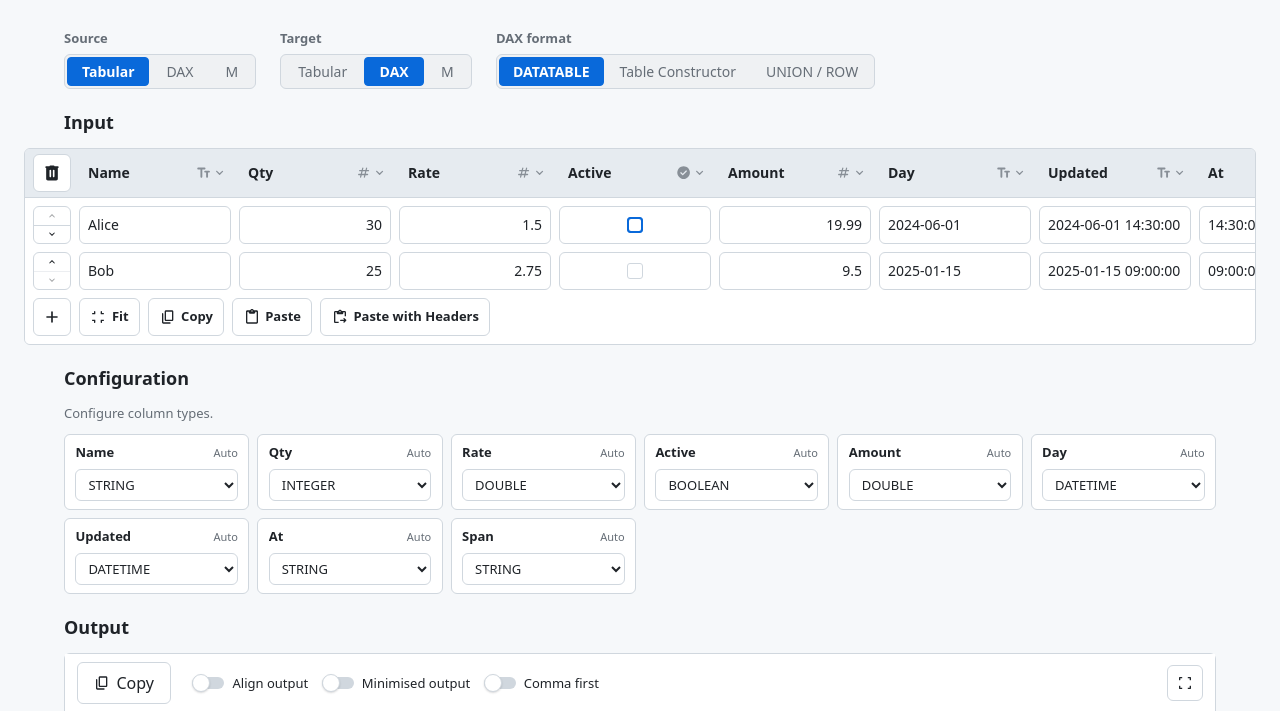
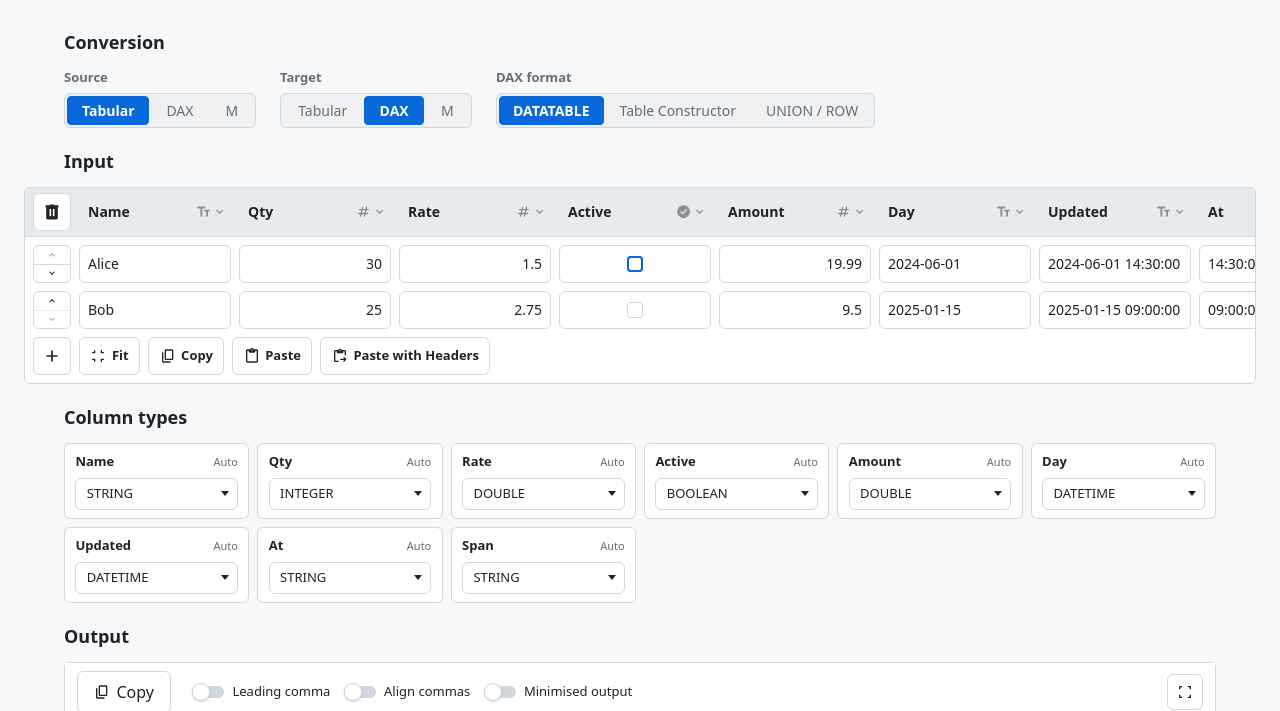
Before and after one commit to filcuk/pbi-tabulator, a website with bundled scripts: page index.html in a window 1280 px wide. Both pictures are taken after a click on the button "Locked". Shown: the part 89-800 px from the top of the page. Built offline with nearby package versions, Linux system fonts and the light colour scheme; no server answers.

Commit message:
Final adjustments
Fix dropdown not using component

```diff
--- a/app/converter-app.js
+++ b/app/converter-app.js
@@ -4,6 +4,7 @@
 
 import { setHidden } from "./utils/dom.js";
 import { initSegmentedControl } from "./components/segmented-control.js";
+import { initDropdown } from "./components/dropdown.js";
 import {
   formatClipboardTable,
   initTabularInput,
@@ -344,6 +345,13 @@ export function initConverterApp({ root = document } = {}) {
 
   /** @type {Map<string, ColumnTypeConfig>} */
   const typeConfig = new Map();
+  /** @type {Array<ReturnType<typeof initDropdown>>} */
+  let configDropdowns = [];
+
+  function destroyConfigDropdowns() {
+    for (const dropdown of configDropdowns) dropdown?.destroy?.();
+    configDropdowns = [];
+  }
 
   const inputTabular = initTabularInput(root.querySelector("#input-tabular"), {
     columns: model.columns,
@@ -648,8 +656,86 @@ export function initConverterApp({ root = document } = {}) {
     });
   }
 
+  /**
+   * @param {import("./convert/model.js").Column} col
+   * @param {ColumnTypeConfig} cfg
+   * @param {readonly import("./convert/output-types.js").OutputTypeOption[]} options
+   */
+  function createTypeDropdown(col, cfg, options) {
+    const selected =
+      options.find((opt) => opt.value === cfg.outputType) ?? {
+        value: cfg.outputType,
+        label: cfg.outputType,
+      };
+    const menuOptions = options.some((opt) => opt.value === selected.value)
+      ? options
+      : [...options, selected];
+    const menuId = `converter-config-type-menu-${col.id}`;
+
+    const dropdown = document.createElement("div");
+    dropdown.className = "dropdown converter-config-type";
+
+    const trigger = document.createElement("button");
+    trigger.type = "button";
+    trigger.className = "btn dropdown-trigger";
+    trigger.setAttribute("aria-haspopup", "menu");
+    trigger.setAttribute("aria-expanded", "false");
+    trigger.setAttribute("aria-controls", menuId);
+    trigger.setAttribute(
+      "aria-label",
+      `Output type for ${col.label || col.id}`
+    );
+
+    const triggerLabel = document.createElement("span");
+    triggerLabel.className = "dropdown-trigger-label";
+    triggerLabel.textContent = selected.label;
+
+    const chevron = document.createElement("span");
+    chevron.className = "combo-btn-chevron";
+    chevron.setAttribute("aria-hidden", "true");
+    trigger.append(triggerLabel, chevron);
+
+    const menu = document.createElement("ul");
+    menu.id = menuId;
+    menu.className = "dropdown-menu hidden";
+    menu.setAttribute("role", "menu");
+    setHidden(menu, true);
+
+    for (const opt of menuOptions) {
+      const li = document.createElement("li");
+      li.setAttribute("role", "none");
+      const item = document.createElement("button");
+      item.type = "button";
+      item.className = "dropdown-menu-item";
+      item.setAttribute("role", "menuitem");
+      item.dataset.value = opt.value;
+      item.textContent = opt.label;
+      if (opt.value === selected.value) item.classList.add("is-selected");
+      li.append(item);
+      menu.append(li);
+    }
+
+    dropdown.append(trigger, menu);
+
+    const api = initDropdown(dropdown, {
+      onSelect({ value }) {
+        if (!value) return;
+        const prev = typeConfig.get(col.id);
+        if (prev?.outputType === value && prev.locked) return;
+        typeConfig.set(col.id, { outputType: value, locked: true });
+        renderConfigUi();
+        void runConvert();
+      },
+    });
+    if (api) configDropdowns.push(api);
+
+    return dropdown;
+  }
+
   function renderConfigUi() {
     if (!configColumnsEl) return;
+
+    destroyConfigDropdowns();
 
     const lang = configLang();
     if (!lang || !typesConfigVisible()) {
@@ -717,41 +803,7 @@ export function initConverterApp({ root = document } = {}) {
       }
 
       head.append(name, lock);
-
-      const select = document.createElement("select");
-      select.className = "input converter-config-type";
-      select.dataset.columnId = col.id;
-      select.setAttribute(
-        "aria-label",
-        `Output type for ${col.label || col.id}`
-      );
-
-      for (const opt of options) {
-        const option = document.createElement("option");
-        option.value = opt.value;
-        option.textContent = opt.label;
-        if (opt.value === cfg.outputType) option.selected = true;
-        select.append(option);
-      }
-
-      if (!options.some((opt) => opt.value === cfg.outputType)) {
-        const option = document.createElement("option");
-        option.value = cfg.outputType;
-        option.textContent = cfg.outputType;
-        option.selected = true;
-        select.append(option);
-      }
-
-      select.addEventListener("change", () => {
-        typeConfig.set(col.id, {
-          outputType: select.value,
-          locked: true,
-        });
-        renderConfigUi();
-        void runConvert();
-      });
-
-      cell.append(head, select);
+      cell.append(head, createTypeDropdown(col, cfg, options));
       frag.append(cell);
     }
 
--- a/app/css/converter.css
+++ b/app/css/converter.css
@@ -54,29 +54,8 @@
   margin-bottom: 0.5rem;
 }
 
-.converter-pane-action {
-  gap: 0.35rem;
-  height: calc(var(--control-height) - 0.25rem);
-  min-height: calc(var(--control-height) - 0.25rem);
-  padding: 0 0.65rem;
-  font-size: 0.8125rem;
-  font-weight: 600;
-  box-sizing: border-box;
-}
-
-.converter-pane-action [data-icon] {
-  display: inline-flex;
-  align-items: center;
-  justify-content: center;
-  line-height: 0;
-  flex-shrink: 0;
-}
-
-.converter-pane-action .btn-icon-svg {
-  width: 1rem;
-  height: 1rem;
-  flex-shrink: 0;
-  display: block;
+.converter-pane-actions .btn {
+  gap: 0.375rem;
 }
 
 .converter-output-code-extras {
@@ -125,6 +104,7 @@
 }
 
 .converter-config-cell {
+  position: relative;
   display: flex;
   flex-direction: column;
   gap: 0.4rem;
@@ -133,6 +113,10 @@
   border: 1px solid var(--border);
   border-radius: 6px;
   background: var(--surface);
+}
+
+.converter-config-cell:has(.dropdown-trigger[aria-expanded="true"]) {
+  z-index: 2;
 }
 
 .converter-config-cell-head {
@@ -154,10 +138,25 @@
 }
 
 .converter-config-type {
+  display: block;
   width: 100%;
+  align-self: stretch;
+}
+
+.converter-config-type .dropdown-trigger {
+  width: 100%;
+  justify-content: space-between;
   min-height: 2rem;
-  padding: 0 0.5rem;
+  padding: 0 0.5rem 0 0.65rem;
   font-size: 0.8125rem;
+  font-weight: 400;
+}
+
+.converter-config-type .dropdown-trigger-label {
+  min-width: 0;
+  overflow: hidden;
+  text-overflow: ellipsis;
+  white-space: nowrap;
 }
 
 .converter-config-lock {
--- a/app/main.js
+++ b/app/main.js
@@ -3,7 +3,12 @@ import { initPageNavPanel } from "./shell/page-nav.js";
 import { initConverterApp } from "./converter-app.js";
 
 initShell();
-// 0.12.1 always injects #page-nav; this converter page has no section outline.
+// 0.12.1 always injects #page-nav and heading copy-link buttons.
 initPageNavPanel("#page-nav")?.destroy();
 document.getElementById("page-nav")?.remove();
+for (const btn of document.querySelectorAll(".heading-link-btn")) btn.remove();
+for (const heading of document.querySelectorAll(".heading-anchor")) {
+  heading.classList.remove("heading-anchor");
+  delete heading.dataset.headingLink;
+}
 initConverterApp();
--- a/index.html
+++ b/index.html
@@ -36,7 +36,9 @@
       </div>
 
       <section class="converter" aria-label="Table converter">
-        <div class="converter-toolbar">
+        <section class="converter-pane" aria-labelledby="conversion-heading">
+          <h2 id="conversion-heading">Conversion</h2>
+          <div class="converter-toolbar">
           <div class="converter-field">
             <span class="converter-field-label" id="source-label">Source</span>
             <div
@@ -112,7 +114,8 @@
               <input type="hidden" class="segmented-control-value" name="m-dialect" value="table" />
             </div>
           </div>
-        </div>
+          </div>
+        </section>
 
         <div class="converter-panes">
           <section class="converter-pane" aria-labelledby="input-heading">
@@ -148,10 +151,7 @@
             id="config-section"
             aria-labelledby="config-heading"
           >
-            <h2 id="config-heading">Configuration</h2>
-            <p class="converter-config-hint">
-              Configure column types.
-            </p>
+            <h2 id="config-heading">Column types</h2>
             <div class="converter-config-list" id="config-columns" role="list"></div>
           </section>
 
@@ -164,7 +164,7 @@
                 role="toolbar"
                 aria-label="Output table actions"
               >
-                <button type="button" class="btn converter-pane-action" id="output-tabular-copy" aria-label="Copy table" data-tooltip="Copy for Excel" data-tooltip-position="top">
+                <button type="button" class="btn" id="output-tabular-copy" aria-label="Copy table" data-tooltip="Copy for Excel" data-tooltip-position="top">
                   <span data-icon="copy" data-icon-class="btn-icon-svg" aria-hidden="true"></span>
                   <span class="converter-pane-action-label">Copy</span>
                 </button>
@@ -190,6 +190,32 @@
                 id="output-code-extras"
                 hidden
               >
+              <div
+                class="toggle toggle--slim"
+                id="comma-first-toggle"
+                data-toggle-default="false"
+              >
+                <button
+                  type="button"
+                  class="toggle-btn"
+                  role="switch"
+                  aria-checked="false"
+                  data-tooltip="Use leading commas"
+                  data-tooltip-position="top"
+                >
+                  <span class="toggle-track" aria-hidden="true">
+                    <span class="toggle-thumb">
+                      <span
+                        data-icon="check"
+                        data-icon-class="toggle-thumb-icon toggle-thumb-icon--on"
+                        aria-hidden="true"
+                      ></span>
+                    </span>
+                  </span>
+                  <span class="toggle-label">Leading comma</span>
+                </button>
+                <input type="hidden" class="toggle-value" value="false" />
+              </div>
                 <div
                   class="toggle toggle--slim"
                   id="align-commas-toggle"
@@ -212,7 +238,7 @@
                         ></span>
                       </span>
                     </span>
-                    <span class="toggle-label">Align output</span>
+                    <span class="toggle-label">Align commas</span>
                   </button>
                   <input type="hidden" class="toggle-value" value="false" />
                 </div>
@@ -239,32 +265,6 @@
                       </span>
                     </span>
                     <span class="toggle-label">Minimised output</span>
-                  </button>
-                  <input type="hidden" class="toggle-value" value="false" />
-                </div>
-                <div
-                  class="toggle toggle--slim"
-                  id="comma-first-toggle"
-                  data-toggle-default="false"
-                >
-                  <button
-                    type="button"
-                    class="toggle-btn"
-                    role="switch"
-                    aria-checked="false"
-                    data-tooltip="Use leading commas"
-                    data-tooltip-position="top"
-                  >
-                    <span class="toggle-track" aria-hidden="true">
-                      <span class="toggle-thumb">
-                        <span
-                          data-icon="check"
-                          data-icon-class="toggle-thumb-icon toggle-thumb-icon--on"
-                          aria-hidden="true"
-                        ></span>
-                      </span>
-                    </span>
-                    <span class="toggle-label">Comma first</span>
                   </button>
                   <input type="hidden" class="toggle-value" value="false" />
                 </div>
```
